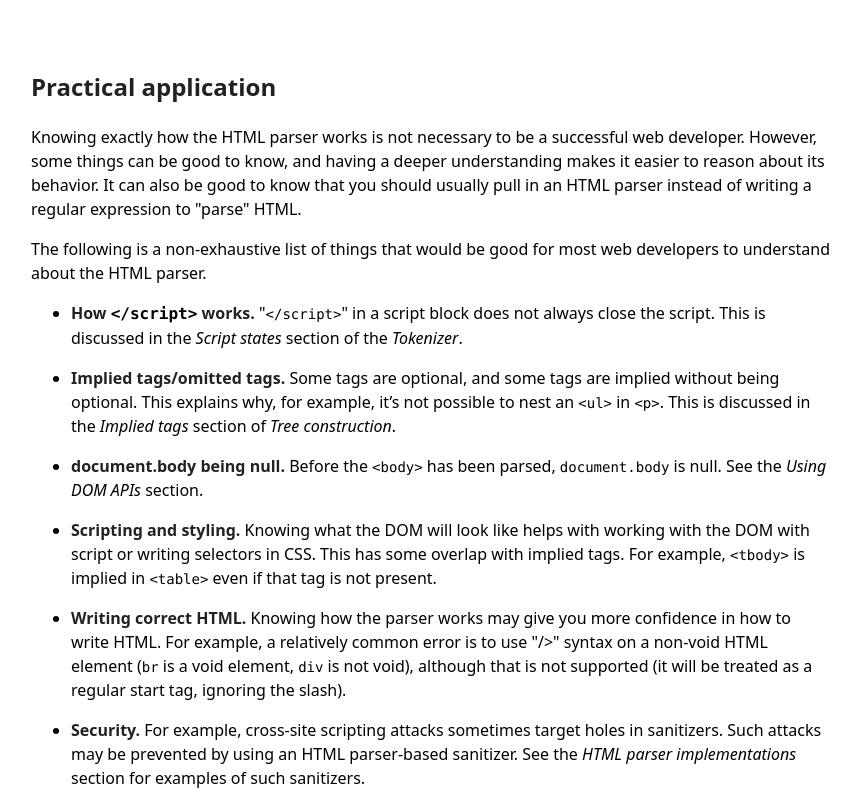
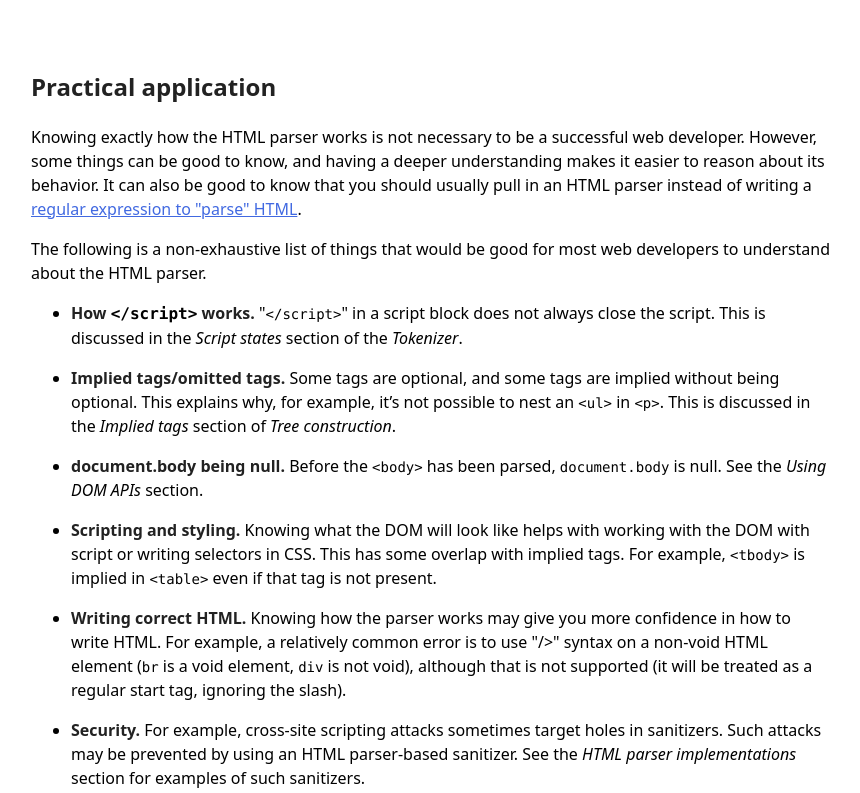
Before and after one commit to zcorpan/html-parser-book, an Eleventy site: page manuscript/preface.md in a window 1280 px wide. Shown: the part 1192-1985 px from the top of the page, without its empty margins (209-1069 px from the left). Built offline with nearby package versions, Linux system fonts and the light colour scheme; Eleventy itself is replaced by a stand-in of ours; files that its build step writes are made by us from their sources.

Commit message:
Link to a stackoverflow answer on the topic of regex and HTML

```diff
--- a/manuscript/preface.md
+++ b/manuscript/preface.md
@@ -28,7 +28,7 @@ Parsing of other languages, such as XML, JavaScript, JSX (React's HTML-like synt
 
 ## Practical application
 
-Knowing exactly how the HTML parser works is not necessary to be a successful web developer. However, some things can be good to know, and having a deeper understanding makes it easier to reason about its behavior. It can also be good to know that you should usually  pull in an HTML parser instead of writing a regular expression to "parse" HTML.
+Knowing exactly how the HTML parser works is not necessary to be a successful web developer. However, some things can be good to know, and having a deeper understanding makes it easier to reason about its behavior. It can also be good to know that you should usually pull in an HTML parser instead of writing a [regular expression to "parse" HTML](https://stackoverflow.com/a/1732454).
 
 The following is a non-exhaustive list of things that would be good for most web developers to understand about the HTML parser.
 
```
